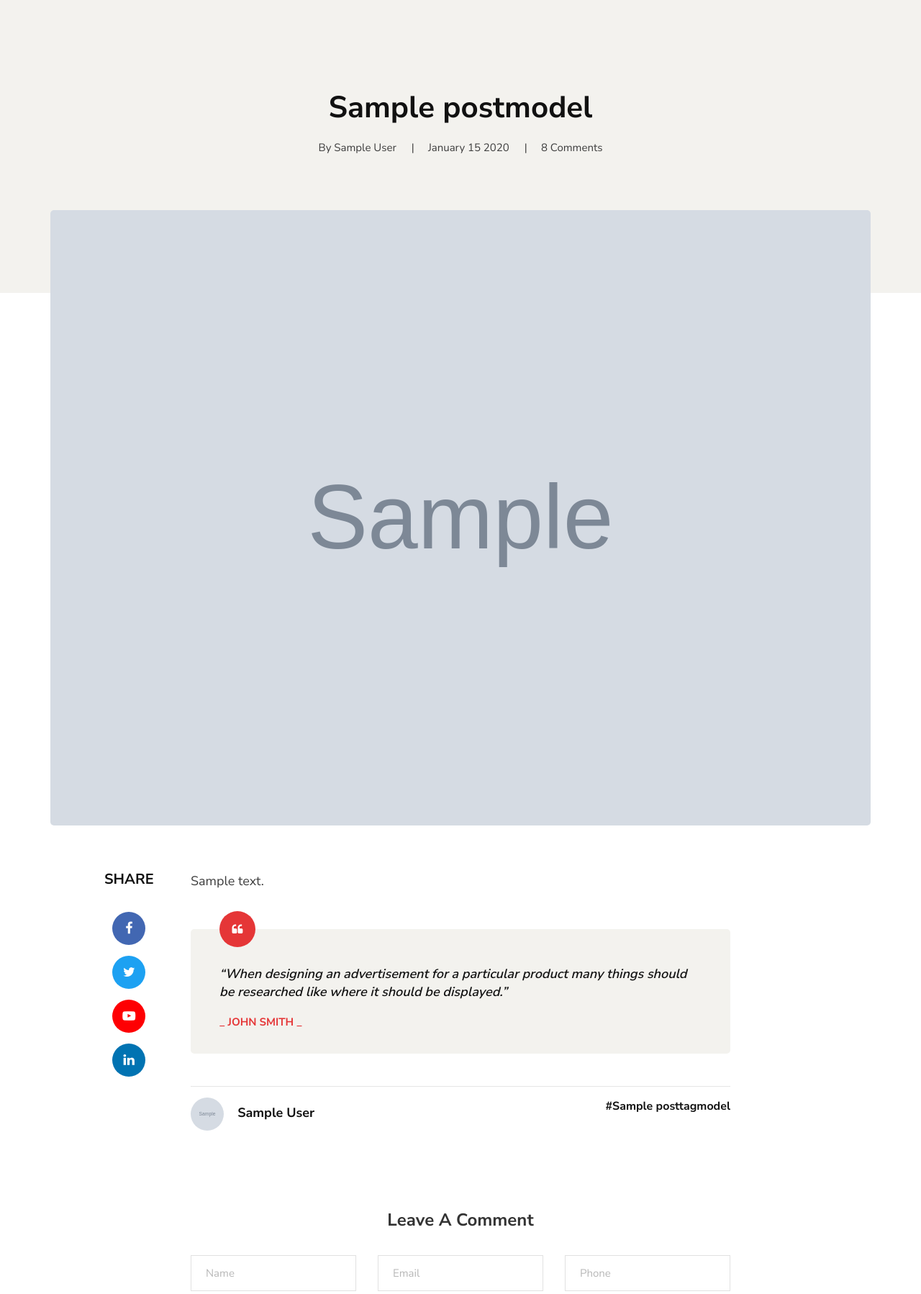
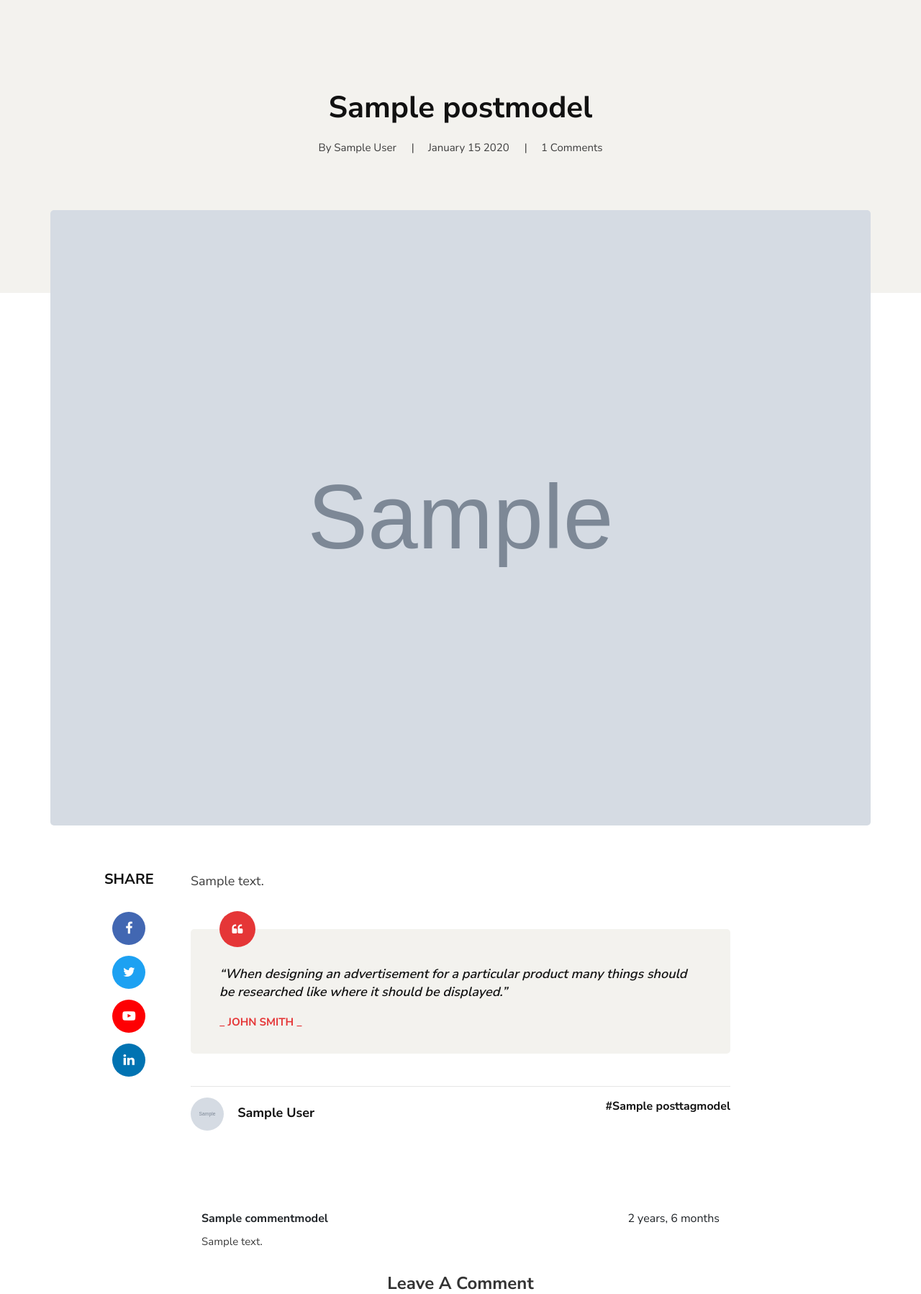
Before and after one commit to lifeisgoo/online_shop, a Django app: page /blog/1/post/ in a window 1280 px wide. Shown: the part 131-1929 px from the top of the page at 72% size. Run offline with Django 4.2, Linux system fonts and the light colour scheme; tables that the repository leaves empty hold one stand-in row (values such as "Sample post"); grey boxes marked "Sample" are stand-in pictures; some libraries are stand-ins or nearby versions.

Commit message:
comments

```diff
--- a/blogs/urls.py
+++ b/blogs/urls.py
@@ -1,9 +1,10 @@
 from django.urls import path
-from .views import PostListView, PostDetailView
+from .views import PostListView, PostDetailView, CommentCreateView
 
 app_name = 'blogs'
 
 urlpatterns = [
     path('', PostListView.as_view(), name="posts"),
     path('<int:pk>/post/', PostDetailView.as_view(), name="detail"),
+    path('<int:pk>/comment/', CommentCreateView.as_view(), name="comment"),
 ]
--- a/blogs/views.py
+++ b/blogs/views.py
@@ -1,6 +1,7 @@
-from django.shortcuts import render
-from django.views.generic import ListView, DetailView
+from django.shortcuts import render, reverse, get_object_or_404
+from django.views.generic import ListView, DetailView, CreateView
 from .models import *
+from .forms import CommentModelForm
 
 class PostListView(ListView):
     template_name = 'blog.html'
@@ -18,3 +19,16 @@ class PostListView(ListView):
 class PostDetailView(DetailView):
     model = PostModel
     template_name = 'blog-detail.html'
+
+
+
+class CommentCreateView(CreateView):
+    form_class = CommentModelForm
+
+    def form_valid(self, form):
+        form.instance.post = get_object_or_404(PostModel, pk=self.kwargs.get('pk'))
+        return super().form_valid(form)
+
+
+    def get_success_url(self):
+        return reverse('blogs:detail', kwargs={'pk':self.kwargs.get('pk')})
--- a/templates/blog-detail.html
+++ b/templates/blog-detail.html
@@ -12,7 +12,9 @@
                         <ul>
                             <li>By {{ object.author.full_name }}</li>
                             <li>{{ object.created_at|date:"F d Y" }}</li>
-                            <li>8 Comments</li>
+                            {% if object.comments.values %}
+                                <li>{{ object.comments.values.count }} Comments</li>
+                            {% endif %}
                         </ul>
                     </div>
                 </div>
@@ -82,7 +84,8 @@
 
                                 {% if object.get_previous_by_created_at %}
                                     <div class="col-lg-6 col-md-6 col-sm-6">
-                                        <a href="{% url 'blogs:detail' pk=object.get_previous_by_created_at.pk %}" class="blog__details__btns__item">
+                                        <a href="{% url 'blogs:detail' pk=object.get_previous_by_created_at.pk %}"
+                                           class="blog__details__btns__item">
                                             <p><span class="arrow_left"></span> Previous Pod</p>
                                             <h5>{{ object.get_previous_by_created_at.title }}</h5>
                                         </a>
@@ -91,7 +94,8 @@
 
                                 {% if object.get_next_by_created_at %}
                                     <div class="col-lg-6 col-md-6 col-sm-6 {% if not object.get_previous_by_created_at %} offset-6 {% endif %}">
-                                        <a href="{% url 'blogs:detail' pk=object.get_next_by_created_at.pk %}" class="blog__details__btns__item blog__details__btns__item--next">
+                                        <a href="{% url 'blogs:detail' pk=object.get_next_by_created_at.pk %}"
+                                           class="blog__details__btns__item blog__details__btns__item--next">
                                             <p>Next Pod <span class="arrow_right"></span></p>
                                             <h5>{{ object.get_next_by_created_at.title }}</h5>
                                         </a>
@@ -101,21 +105,36 @@
                             </div>
                         </div>
 
+                        <div class="container">
+                            {% for comment in object.comments.values %}
+                                <div class="row mb-3">
+                                    <div class="col-6"><strong>{{ comment.name }}</strong></div>
+                                    <div class="col-6 text-right">{{ comment.created_at|timesince }}</div>
+                                    <div class="col-12 mt-2">
+                                        <p>
+                                            {{ comment.comment }}
+                                        </p>
+                                    </div>
+                                </div>
+                            {% endfor %}
+                        </div>
+
                         <div class="blog__details__comment">
                             <h4>Leave A Comment</h4>
-                            <form action="#">
+                            <form action="{% url 'blogs:comment' pk=object.pk %}">
+                                {% csrf_token %}
                                 <div class="row">
                                     <div class="col-lg-4 col-md-4">
-                                        <input type="text" placeholder="Name">
+                                        <input name="name" type="text" placeholder="Name">
                                     </div>
                                     <div class="col-lg-4 col-md-4">
-                                        <input type="text" placeholder="Email">
+                                        <input name="email" type="text" placeholder="Email">
                                     </div>
                                     <div class="col-lg-4 col-md-4">
-                                        <input type="text" placeholder="Phone">
+                                        <input name="phone" type="text" placeholder="Phone">
                                     </div>
                                     <div class="col-lg-12 text-center">
-                                        <textarea placeholder="Comment"></textarea>
+                                        <textarea name="comment" placeholder="Comment"></textarea>
                                         <button type="submit" class="site-btn">Post Comment</button>
                                     </div>
                                 </div>
```
Also changed, not shown: blogs/forms.py (added, +7 -0 lines).
